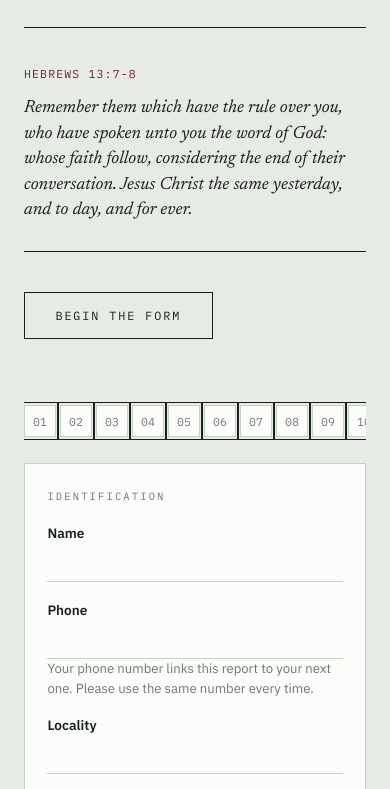
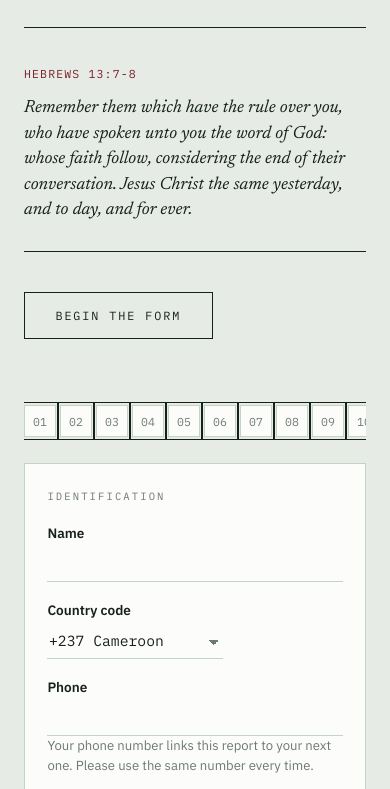
Before and after one commit to sergyDwhiz/Imit_ZTF, a website: page public/index.html in a window 390 px wide. Shown: the part 278-1067 px from the top of the page. Drawn offline with Linux system fonts and the light colour scheme.

Commit message:
Replace guessed phone country code with an explicit picker
The camp draws submitters from many countries, so assuming a bare
local number belongs to one default country (Cameroon) was unsafe —
a 9-digit local number means a different person depending on which
country it's from. The phone field is now a country-code dropdown
plus the local number; the client always sends a fully-coded number,
and the server no longer guesses.

```diff
--- a/public/index.html
+++ b/public/index.html
@@ -120,6 +120,7 @@ select.f-i{appearance:none;cursor:pointer;padding-right:1.2rem;
   background-image:linear-gradient(45deg,transparent 50%,var(--muted) 50%),linear-gradient(135deg,var(--muted) 50%,transparent 50%);
   background-position:calc(100% - 9px) 55%,calc(100% - 4px) 55%;
   background-size:5px 5px;background-repeat:no-repeat}
+select.cc{max-width:11rem;overflow:hidden;text-overflow:ellipsis;white-space:nowrap}
 textarea.f-i{font-family:var(--body);font-size:.95rem;line-height:2rem;min-height:8.5rem;
   resize:vertical;border:1px solid var(--rule);padding:.35rem .7rem;
   background-image:repeating-linear-gradient(transparent,transparent 1.94rem,var(--rule) 1.94rem,var(--rule) 2rem);
@@ -238,7 +239,8 @@ textarea.f-i:focus{border-color:var(--seal);box-shadow:none}
         <div class="section-label" data-i18n="identLabel">Identification</div>
         <div class="row">
           <label class="f"><span class="f-l" data-i18n="name">Name</span><input class="f-i" name="full_name" autocomplete="name"></label>
-          <label class="f"><span class="f-l" data-i18n="phone">Phone</span><input class="f-i" name="phone" type="tel" autocomplete="tel"></label>
+          <label class="f sm"><span class="f-l" data-i18n="phoneCode">Country code</span><select class="f-i cc" name="phone_cc"></select></label>
+          <label class="f"><span class="f-l" data-i18n="phone">Phone</span><input class="f-i" name="phone_local" type="tel" inputmode="tel" autocomplete="tel"></label>
         </div>
         <p class="hint" data-i18n="phoneHint">Your phone number links this report to your next one. Please use the same number every time.</p>
         <div class="row">
@@ -423,6 +425,37 @@ textarea.f-i:focus{border-color:var(--seal);box-shadow:none}
 </div>
 
 <script>
+// Country calling codes. Explicit and picked by the submitter — guessing a
+// default from a bare local number isn't safe once submitters come from
+// more than one country, since a 9-digit local number means something
+// different in every country. Cameroon is pre-selected since most
+// submitters are expected to be there, but it's always visible and
+// changeable, never silently assumed.
+const COUNTRY_CODES = [
+  ["237","Cameroon"],["234","Nigeria"],["233","Ghana"],["221","Senegal"],["225","Côte d'Ivoire"],
+  ["229","Benin"],["228","Togo"],["226","Burkina Faso"],["223","Mali"],["227","Niger"],
+  ["220","Gambia"],["224","Guinea"],["245","Guinea-Bissau"],["238","Cabo Verde"],["222","Mauritania"],
+  ["231","Liberia"],["232","Sierra Leone"],["236","Central African Republic"],["235","Chad"],
+  ["241","Gabon"],["242","Congo (Brazzaville)"],["243","Congo (DRC)"],["240","Equatorial Guinea"],
+  ["239","São Tomé and Príncipe"],["244","Angola"],["258","Mozambique"],["260","Zambia"],
+  ["263","Zimbabwe"],["267","Botswana"],["264","Namibia"],["266","Lesotho"],["268","Eswatini"],
+  ["27","South Africa"],["230","Mauritius"],["248","Seychelles"],["261","Madagascar"],
+  ["254","Kenya"],["255","Tanzania"],["256","Uganda"],["250","Rwanda"],["257","Burundi"],
+  ["251","Ethiopia"],["252","Somalia"],["253","Djibouti"],["291","Eritrea"],["211","South Sudan"],
+  ["249","Sudan"],["20","Egypt"],["218","Libya"],["216","Tunisia"],["213","Algeria"],["212","Morocco"],
+  ["1","United States / Canada"],["44","United Kingdom"],["33","France"],["49","Germany"],
+  ["32","Belgium"],["31","Netherlands"],["41","Switzerland"],["39","Italy"],["34","Spain"],
+  ["351","Portugal"],["353","Ireland"],["46","Sweden"],["47","Norway"],["45","Denmark"],
+  ["358","Finland"],["48","Poland"],["30","Greece"],["90","Türkiye"],["7","Russia / Kazakhstan"],
+  ["380","Ukraine"],["91","India"],["92","Pakistan"],["880","Bangladesh"],["94","Sri Lanka"],
+  ["977","Nepal"],["86","China"],["81","Japan"],["82","South Korea"],["852","Hong Kong"],
+  ["65","Singapore"],["60","Malaysia"],["66","Thailand"],["84","Vietnam"],["62","Indonesia"],
+  ["63","Philippines"],["971","United Arab Emirates"],["966","Saudi Arabia"],["974","Qatar"],
+  ["965","Kuwait"],["962","Jordan"],["961","Lebanon"],["972","Israel"],["964","Iraq"],["98","Iran"],
+  ["61","Australia"],["64","New Zealand"],["55","Brazil"],["54","Argentina"],["56","Chile"],
+  ["57","Colombia"],["52","Mexico"],["51","Peru"],["58","Venezuela"],["593","Ecuador"]
+];
+
 const I18N = {
   en:{
     barSub:"Foundation Camp 2026",
@@ -439,7 +472,7 @@ const I18N = {
     duplicatePrompt:"You already have a submission for Trimester {n}, from {date}. Submit this one anyway?",
     duplicateSubmit:"Submit anyway",
     duplicateCancel:"Cancel, let me check",
-    name:"Name",phone:"Phone",locality:"Locality",province:"Spiritual province or nation",
+    name:"Name",phone:"Phone",phoneCode:"Country code",locality:"Locality",province:"Spiritual province or nation",
     trimester:"Trimester",fromMonth:"From the month of",toMonth:"To the month of",
     h1:"I gave the accounts of",a1:"My walk with God",a2:"My studies",a3:"My finances",a4:"My service to God",
     givenTo:"To",every:"Every",fDay:"Day",fWeek:"Week",fMonth:"Month",
@@ -488,7 +521,7 @@ const I18N = {
     duplicatePrompt:"Vous avez déjà une fiche pour le trimestre {n}, datée du {date}. Envoyer quand même ?",
     duplicateSubmit:"Envoyer quand même",
     duplicateCancel:"Annuler, je vais vérifier",
-    name:"Nom",phone:"Téléphone",locality:"Localité",province:"Province spirituelle ou nation",
+    name:"Nom",phone:"Téléphone",phoneCode:"Indicatif du pays",locality:"Localité",province:"Province spirituelle ou nation",
     trimester:"Trimestre",fromMonth:"Du mois de",toMonth:"Au mois de",
     h1:"J'ai rendu compte de",a1:"Ma marche avec Dieu",a2:"Mes études",a3:"Mes finances",a4:"Mon service pour Dieu",
     givenTo:"À",every:"Chaque",fDay:"Jour",fWeek:"Semaine",fMonth:"Mois",
@@ -587,6 +620,11 @@ function applyLang(l){
   $$('[data-i18n]').forEach(el => { if (t[el.dataset.i18n] !== undefined) el.textContent = t[el.dataset.i18n]; });
   $$('[data-i18n-ph]').forEach(el => { if (t[el.dataset.i18nPh] !== undefined) el.placeholder = t[el.dataset.i18nPh]; });
   $$('.lang button').forEach(b => b.setAttribute('aria-pressed', String(b.dataset.lang === l)));
+  $$('select.cc').forEach(s => {
+    const k = s.value;
+    s.innerHTML = COUNTRY_CODES.map(c => '<option value="'+c[0]+'">+'+c[0]+' '+c[1]+'</option>').join('');
+    s.value = k || '237';
+  });
   $$('select.month').forEach(s => {
     const k = s.value;
     s.innerHTML = '<option value=""></option>' + t.months.map((m,i) => '<option value="'+(i+1)+'">'+m+'</option>').join('');
@@ -616,6 +654,8 @@ function collect(){
     pages: tr.querySelector('.lit-pages').value.trim(),
     author: tr.querySelector('.lit-author').value.trim()
   }));
+  const localDigits = (p.phone_local || '').replace(/\D/g, '');
+  p.phone = localDigits ? ('+' + p.phone_cc + localDigits) : '';
   return p;
 }
 function restore(p){
@@ -750,7 +790,7 @@ $('#submitBtn').addEventListener('click', () => {
     nameField.focus();
     return;
   }
-  const phoneField = $('[name="phone"]');
+  const phoneField = $('[name="phone_local"]');
   if (!phoneField.value.trim()){
     say(t.errPhone, 'bad');
     phoneField.scrollIntoView({ block:'center' });
```
Also changed, not shown: netlify/functions/_db.mjs (+6 -10 lines).
